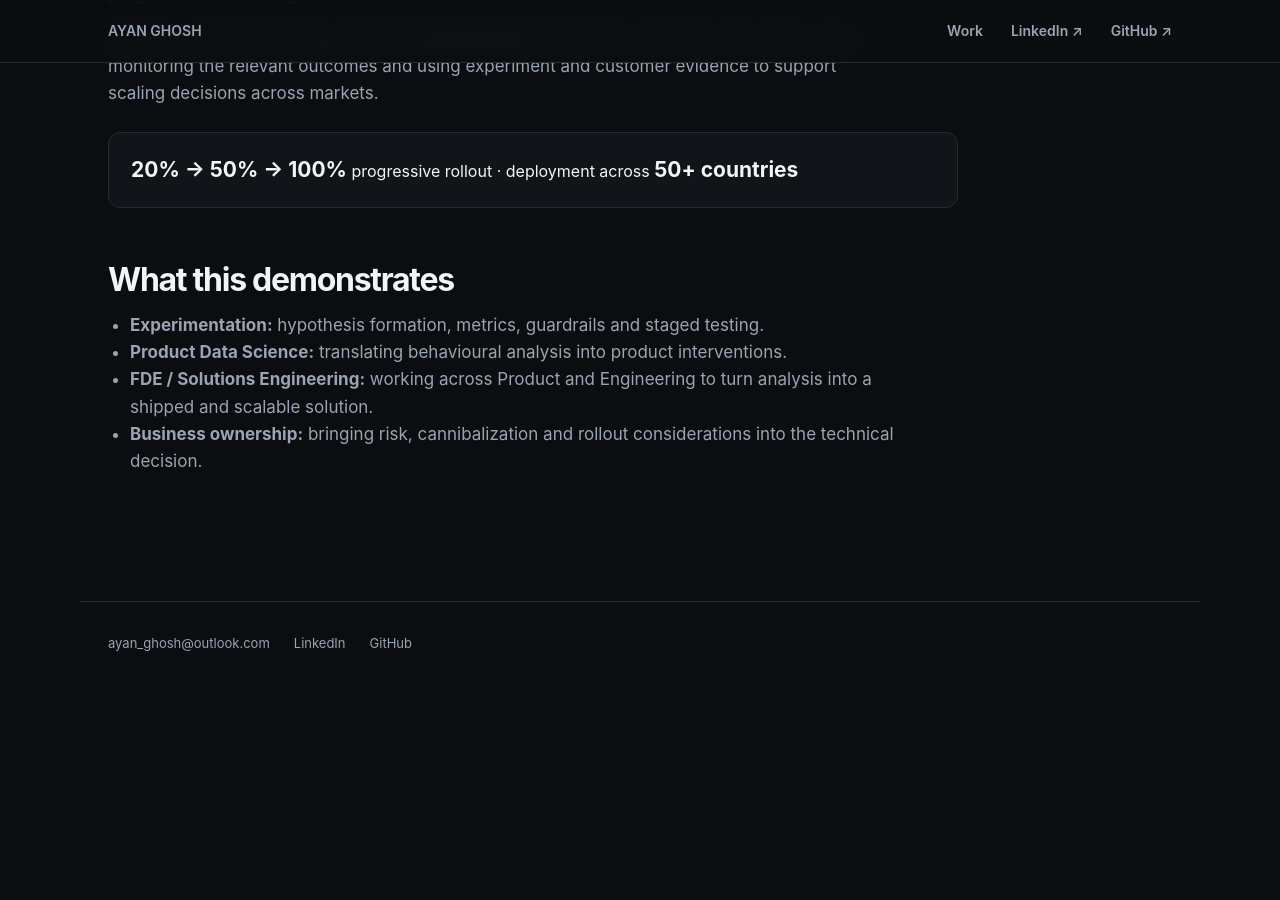
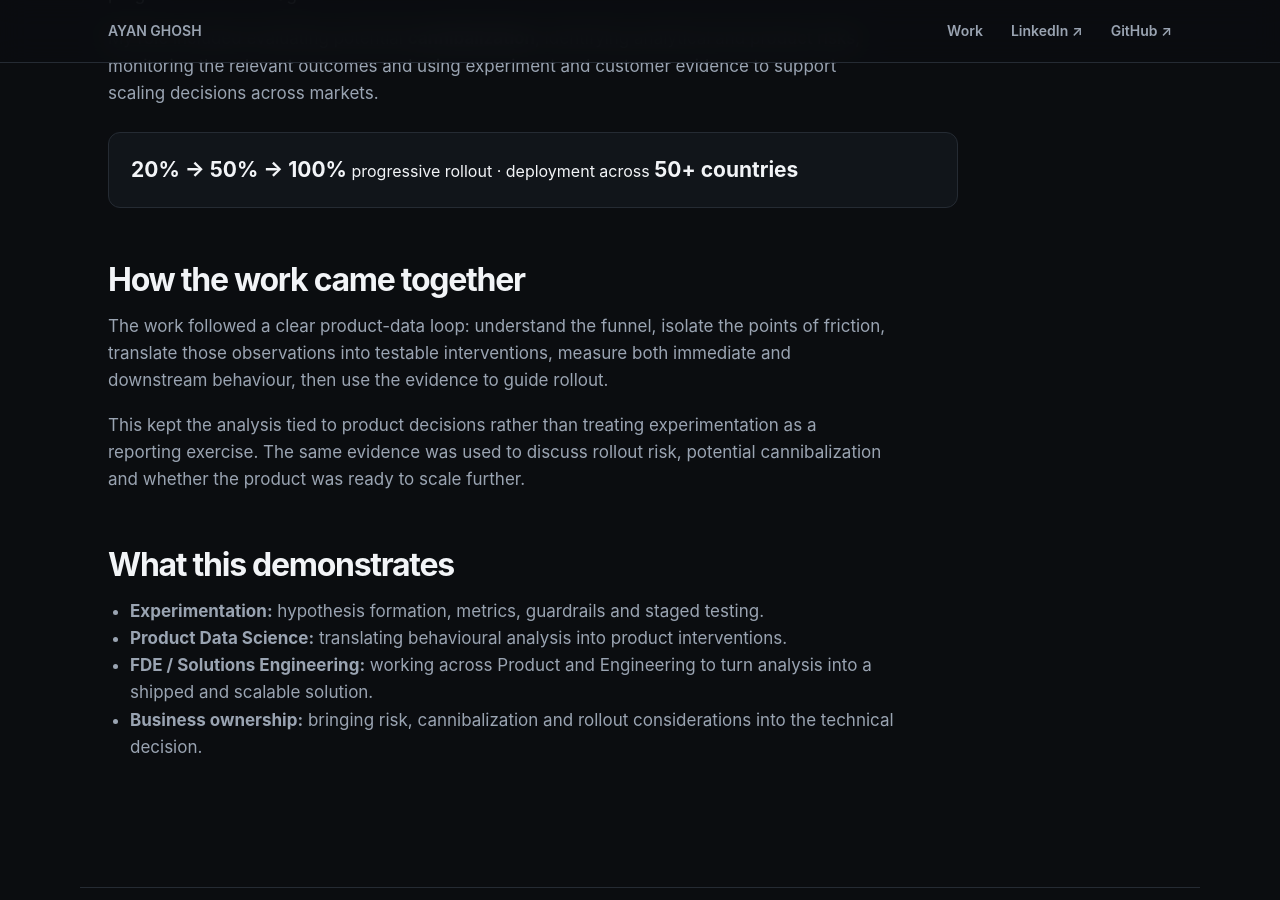
Before and after one commit to ayan-ghosh103/ayan-ghosh103.github.io, a Jekyll site: the page built from work/uberme-vouchers.md, in a window 1280 px wide and 900 px high, scrolled down 1696 px. Built offline with Jekyll 4.4.1, drawn with Linux system fonts in a browser that asks for light colours; before the commit the page ends 2380 px from its top, so only the background shows below that.

Commit message:
Expand detailed case study narrative

```diff
--- a/work/uberme-vouchers.md
+++ b/work/uberme-vouchers.md
@@ -28,6 +28,11 @@ title: UberMe Vouchers — Experimentation & Product Delivery
   <p>My role included evaluating potential <b>cannibalization</b>, identifying analytical and product risks, monitoring the relevant outcomes and using experiment and customer evidence to support scaling decisions across markets.</p>
   <div class="impact"><b>20% → 50% → 100%</b> progressive rollout · deployment across <b>50+ countries</b></div>
 
+
+  <h2>How the work came together</h2>
+  <p>The work followed a clear product-data loop: understand the funnel, isolate the points of friction, translate those observations into testable interventions, measure both immediate and downstream behaviour, then use the evidence to guide rollout.</p>
+  <p>This kept the analysis tied to product decisions rather than treating experimentation as a reporting exercise. The same evidence was used to discuss rollout risk, potential cannibalization and whether the product was ready to scale further.</p>
+
   <h2>What this demonstrates</h2>
   <ul>
     <li><b>Experimentation:</b> hypothesis formation, metrics, guardrails and staged testing.</li>
```
